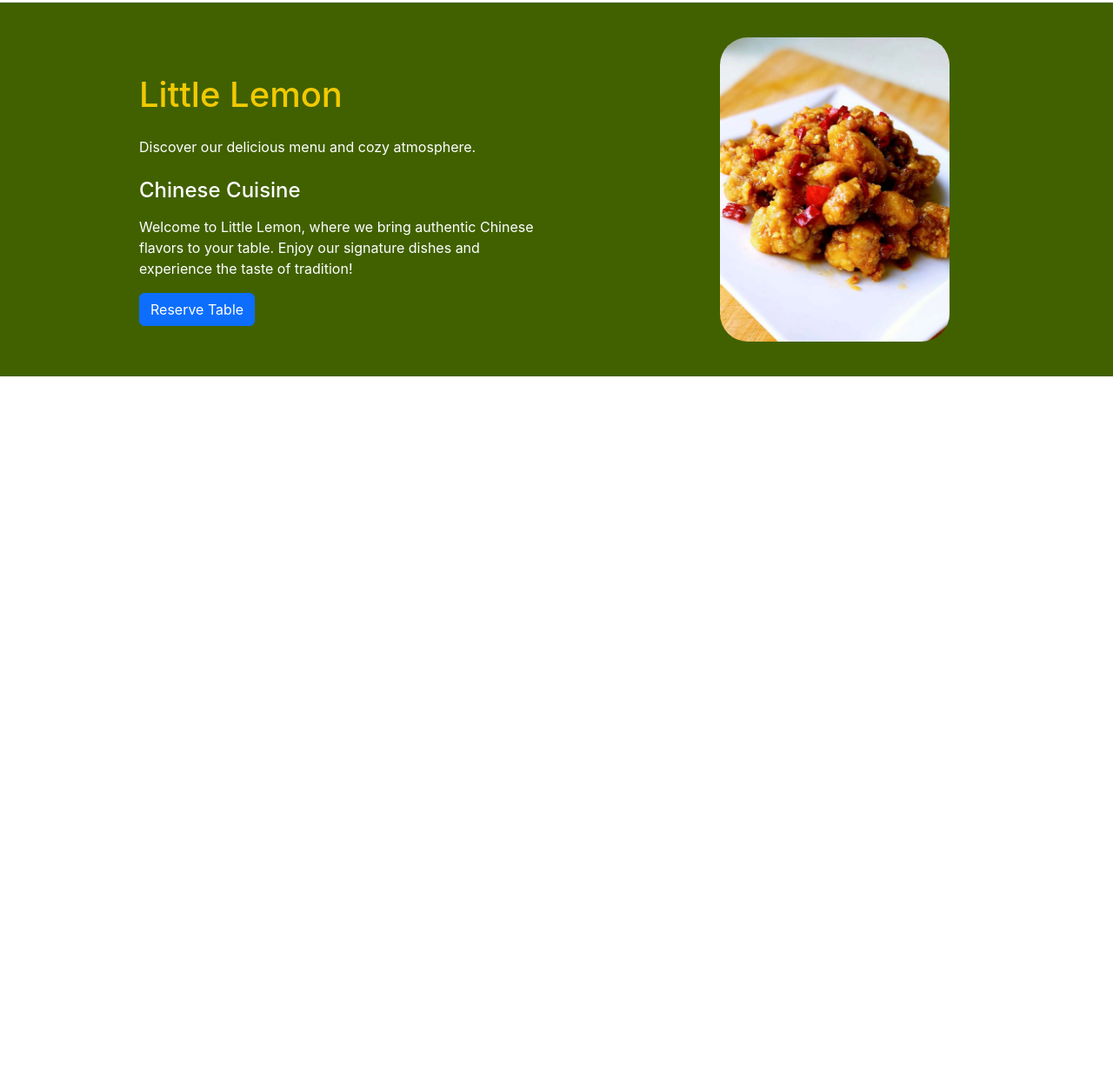
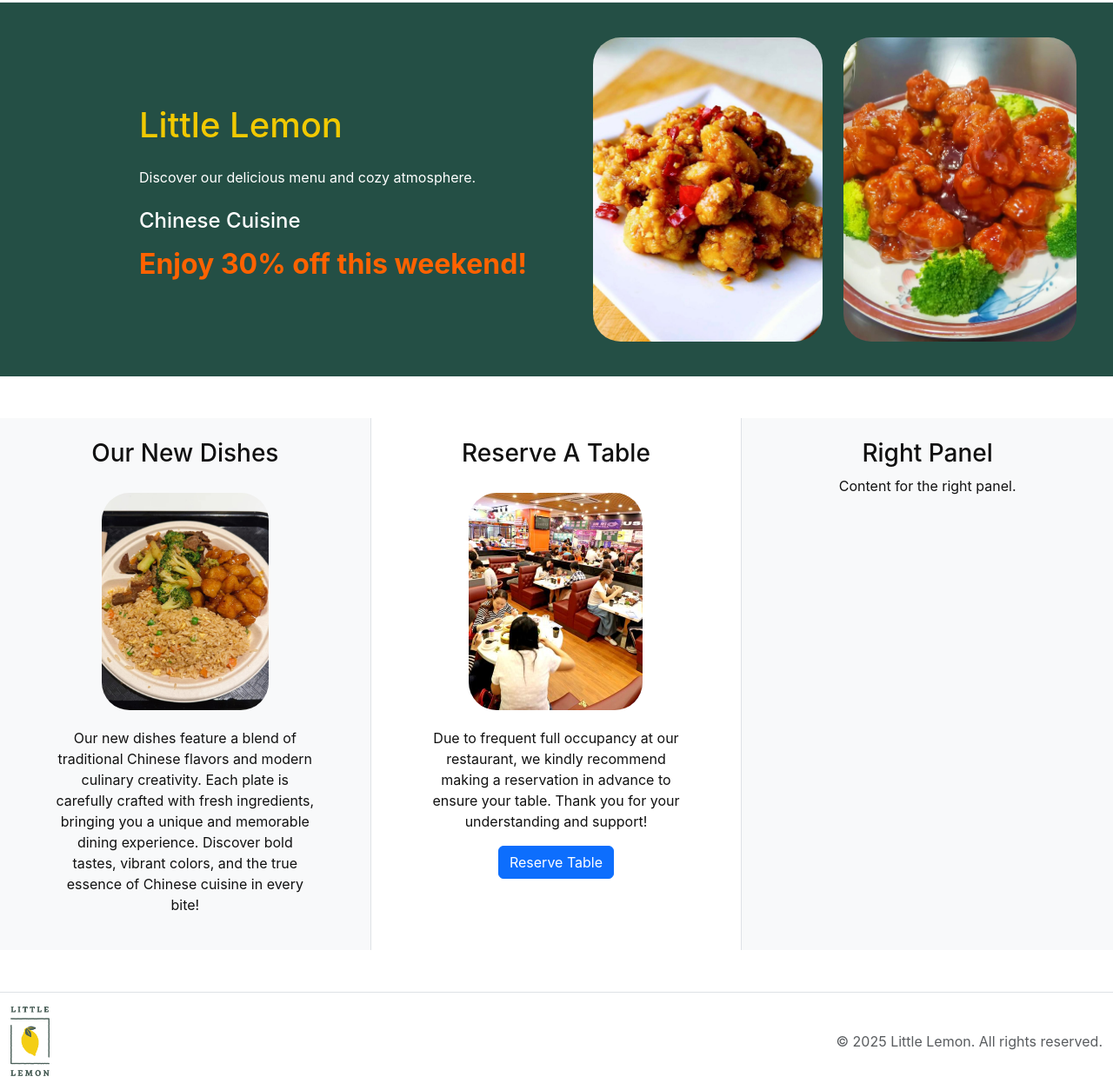
Before and after one commit to Sevenquarters/portfolio, a website: page index.html in a window 1280 px wide. Shown: the part 106-1360 px from the top of the page at 87% size. Before the commit the page ends 800 px from the top, so only its background shows below. Drawn offline with nearby package versions, Linux system fonts and the light colour scheme.

Commit message:
add some pictures and footer

```diff
--- a/index.html
+++ b/index.html
@@ -95,7 +95,7 @@ document.querySelector('#reserveModal form').addEventListener('submit', function
       <!-- 菜单 左对齐 7列 -->
       <nav class="col-7 d-flex align-items-center">
         <ul class="nav justify-content-start align-items-center w-100 gap-4" style="height:100%;">
-          <li class="nav-item"><a class="nav-link" href="#">Home</a></li>
+          <li class="nav-item"><a class="nav-link" href="index.html">Home</a></li>
           <li class="nav-item"><a class="nav-link" href="#">Drink</a></li>
           <li class="nav-item"><a class="nav-link" href="#">Food</a></li>
           <li class="nav-item"><a class="nav-link" href="#">Book</a></li>
@@ -108,7 +108,7 @@ document.querySelector('#reserveModal form').addEventListener('submit', function
   <main>
     <div class="container-fluid main-section-bg">
       <div class="row align-items-center">
-        <div class="col-md-6 custom-padding" >
+        <section class="col-md-6 custom-padding" >
           <div class="mb-4">
             <h1 class="my-4 lemon-title">Little Lemon</h1>
             <p class="text-white">Discover our delicious menu and cozy atmosphere.</p>
@@ -116,20 +116,65 @@ document.querySelector('#reserveModal form').addEventListener('submit', function
           <div class="mb-3">
             <h4 class="text-white">Chinese Cuisine</h4>
           </div>
-          <div class="mb-3">
-            <p class="text-white">Welcome to Little Lemon, where we bring authentic Chinese flavors to your table. Enjoy our signature dishes and experience the taste of tradition!</p>
+          <article class="mb-3">
+            <h2 class="text Sale_information">Enjoy 30% off this weekend!</h2>
+          </article>
+        </section>
+        <div class="col-md-6 text-center d-flex flex-column flex-md-row justify-content-center align-items-center gap-4">
+          <div class="food-img-wrapper">
+            <img src="asset/zuozongtang_chiken.jpeg" alt="Delicious Food" class="img-fluid rounded-5 food-img" style="max-width:350px;max-height:350px;margin-top:40px;margin-bottom:40px;">
           </div>
-          <div>
-            <button class="btn btn-primary" data-bs-toggle="modal" data-bs-target="#reserveModal">Reserve Table</button>
+          <div class="food-img-wrapper">
+            <img src="asset/orange_chiken.jpeg" alt="Delicious Food" class="img-fluid rounded-5 food-img" style="max-width:350px;max-height:350px;margin-top:40px;margin-bottom:40px;">
           </div>
-        </div>
-        <div class="col-md-6 text-center ">
-          <img src="asset/zuozongtang_chiken.jpeg" alt="Delicious Food" class="img-fluid rounded-5" style="max-width:350px;max-height:350px;margin-top:40px;margin-bottom:40px;">
         </div>
 
       </div>
     </div>
+    <!-- 新增三分区块 -->
+    <section class="container-fluid my-5">
+      <div class="row align-items-stretch">
+        <div class="col-md-4 p-4 text-center bg-light border-end">
+          <h3>Our New Dishes</h3>
+          <img
+            src="asset/box_rice.jpeg"
+            alt="New Dish" class="img-fluid rounded-5 food-img"
+            style="max-width:200px; height:250px; object-fit:cover; margin-top:20px; margin-bottom:20px;"
+            >
+          <p style="max-width:300px;" class="text-center mx-auto">Our new dishes feature a blend of traditional Chinese flavors and modern culinary creativity. Each plate is carefully crafted with fresh ingredients, bringing you a unique and memorable dining experience. Discover bold tastes, vibrant colors, and the true essence of Chinese cuisine in every bite!</p>
+        </div>
+        <div class="col-md-4 p-4 text-center bg-white border-end">
+          <h3>Reserve A Table</h3>
+          <img
+            src="asset/full_table.jpeg"
+            alt="New Dish" class="img-fluid rounded-5 food-img"
+            style="max-width:200px; height:250px; object-fit:cover; margin-top:20px; margin-bottom:20px;"
+            >
+          <p style="max-width:300px;" class="text-center mx-auto">
+            Due to frequent full occupancy at our restaurant,
+            we kindly recommend making a reservation in advance to ensure your table.
+            Thank you for your understanding and support!
+          </p>
+          <button class="btn btn-primary" data-bs-toggle="modal" data-bs-target="#reserveModal">Reserve Table</button>
+        </div>
+        <div class="col-md-4 p-4 text-center bg-light">
+          <h3>Right Panel</h3>
+          <p>Content for the right panel.</p>
+        </div>
+      </div>
+    </section>
   </main>
+
+  <footer class="container-fluid border-top py-3 mt-5">
+    <div class="row align-items-center">
+      <div class="col-6 d-flex align-items-center">
+        <img src="asset/Asset 20@4x.png" alt="Logo" style="height:80px;">
+      </div>
+      <div class="col-6 text-end">
+        <span class="text-muted">&copy; 2025 Little Lemon. All rights reserved.</span>
+      </div>
+    </div>
+  </footer>
   <script src="node_modules/bootstrap/dist/js/bootstrap.bundle.min.js"></script>
 </body>
 </html>
--- a/styles.css
+++ b/styles.css
@@ -1,3 +1,10 @@
+.food-img {
+  transition: transform 0.3s;
+}
+.food-img:hover {
+  transform: scale(1.08);
+}
+
 .lemon-title {
     color: #f1c902;
 }
@@ -20,7 +27,7 @@ body {
     color: #111;
 }
 .main-section-bg {
-  background-color: #416100; /* 你可以换成你喜欢的颜色 */
+  background-color: #244f45; /* 你可以换成你喜欢的颜色 */
 }
 .custom-padding {
   padding-left: 60px;
@@ -30,3 +37,8 @@ body {
     padding-left: 160px;
   }
 }
+
+.Sale_information {
+  color: #ff6200;
+  font-weight: bold;
+}
```
Also changed, not shown: asset/box_rice.jpeg (added), asset/full_table.jpeg (added), asset/orange_chiken.jpeg (added).
